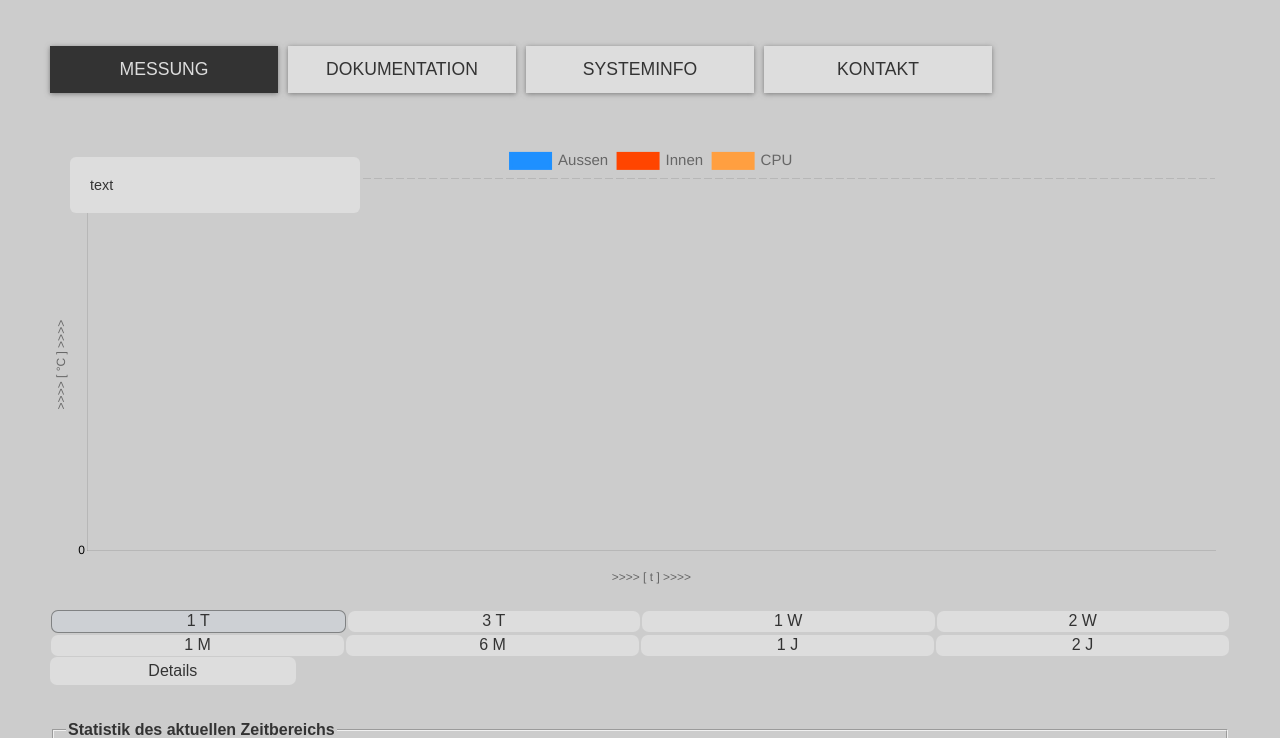
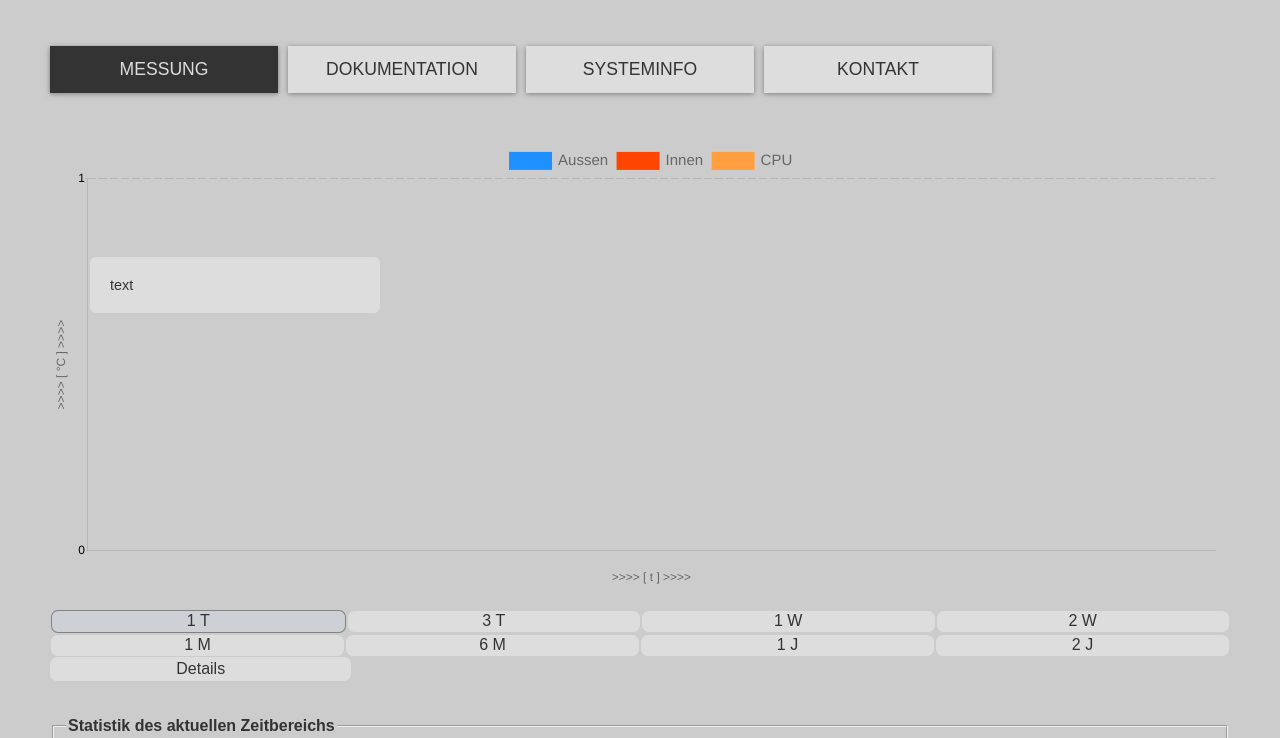
Before and after one commit to WeGo1206/nodeapp01, a website: page TemplateChart.html in a window 1280 px wide. Both pictures are taken after a click on the element "Details". Shown: the top 738 px of the page. Drawn offline with nearby package versions, Linux system fonts and the light colour scheme; no server answers.

Commit message:
new: Tooltip for details

```diff
--- a/public/styles/styles.css
+++ b/public/styles/styles.css
@@ -294,12 +294,12 @@ footer p {
 	background: var(--primary);
 	display: block;
 	text-decoration: none;
-	padding: 0.3rem;
+	padding: 0.2rem;
 	text-align: center;
 	color: var(--dark);
 	font-size: 1.0rem;
 	border-radius: 7px;
-	width: 20%;
+	width: 25%;
 }
 
   /* Tooltip text */
@@ -317,8 +317,8 @@ footer p {
 	/* Position the tooltip text - see examples below! */
 	position: absolute;
 	z-index: 1;
-	top: -500px;
-	left: 20px;
+	top: -400px;
+	left: 40px;
   }
 
 @media (max-width: 500px) {
```
